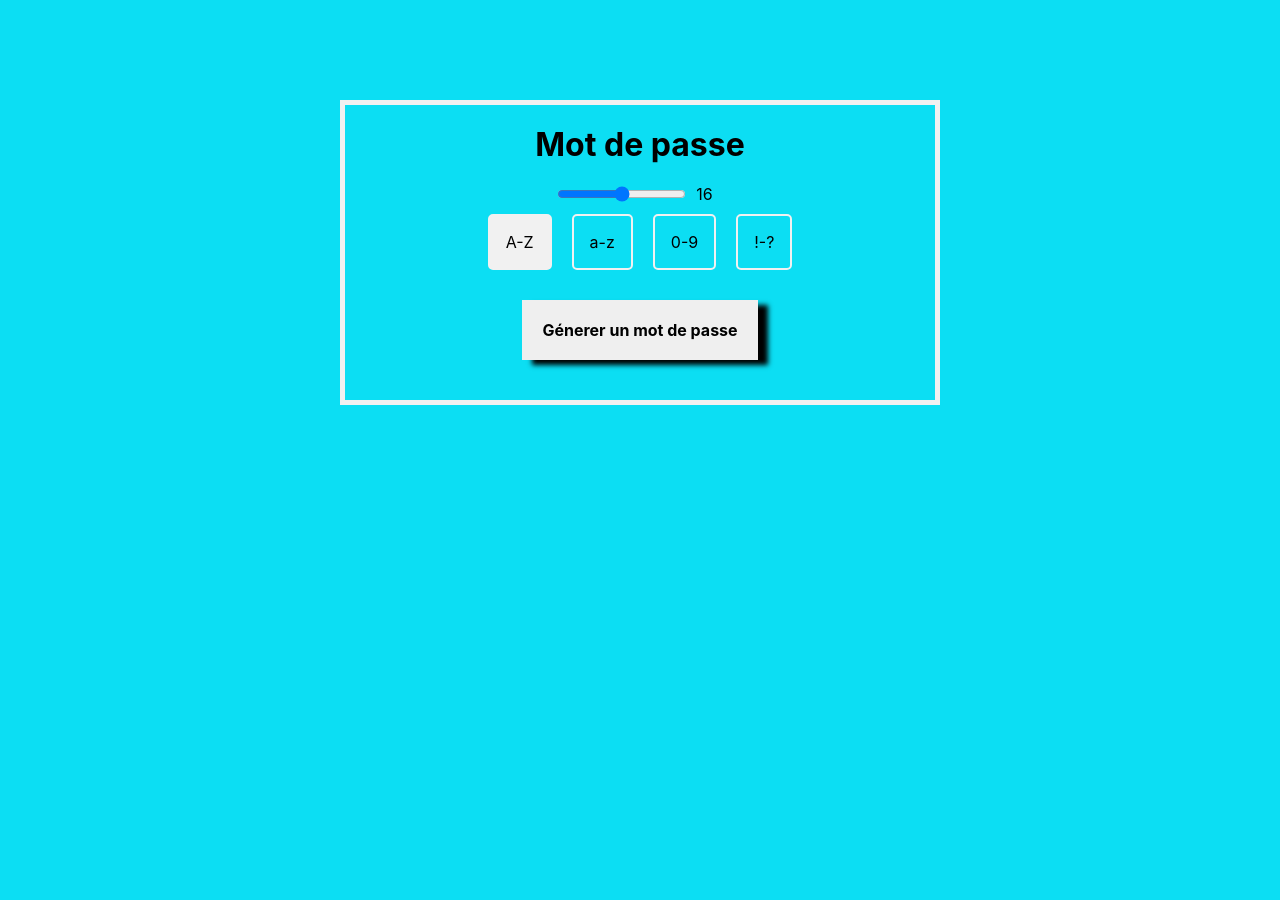
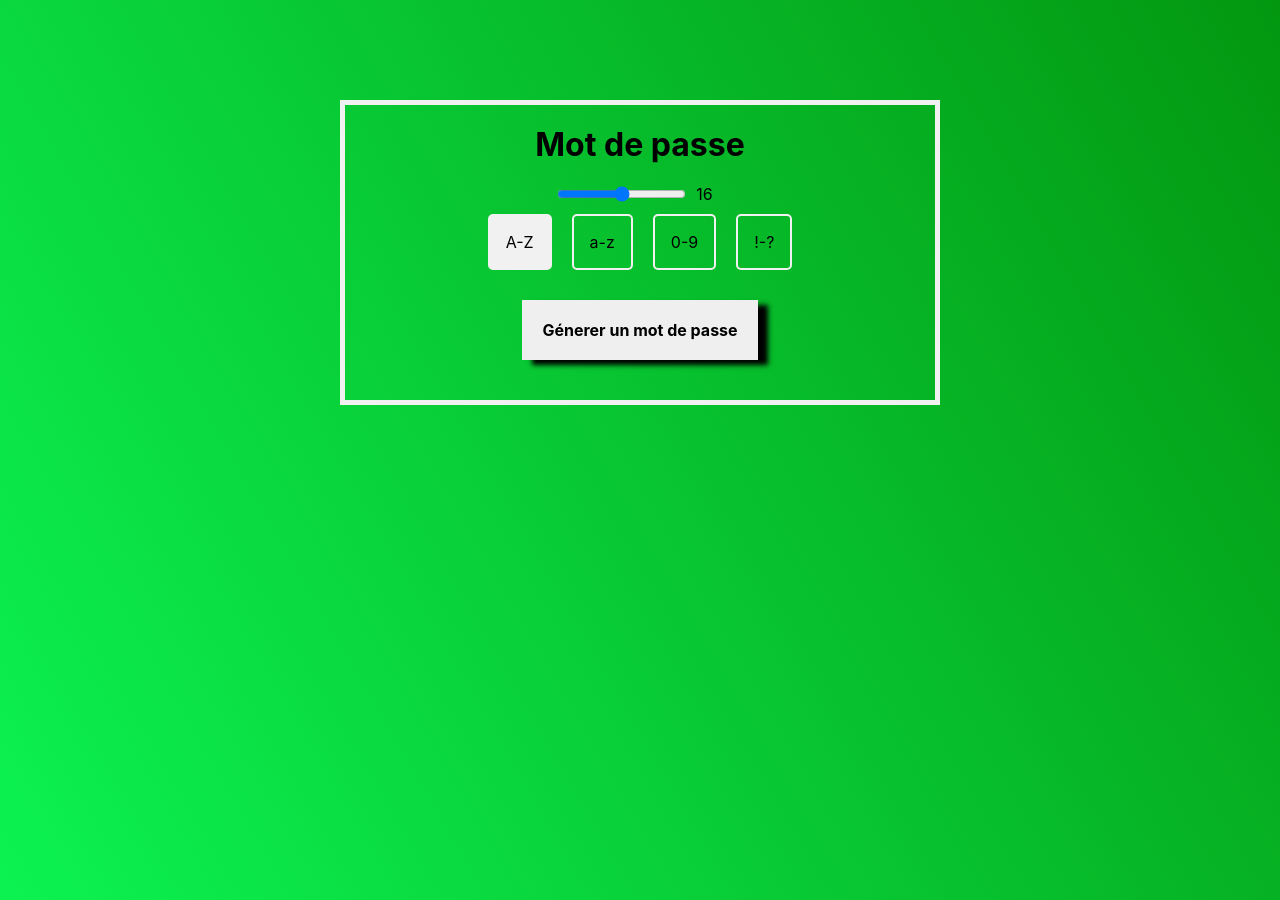
Before and after one commit to captainMoh/captainMoh.github.io, a plain HTML site: page index.html in a window 1280 px wide. Before the commit the page ends 800 px from the top, so only its background shows below. Drawn offline with Linux system fonts and the light colour scheme.

Commit message:
nouveau background

```diff
--- a/style.css
+++ b/style.css
@@ -6,8 +6,9 @@
 }
 
 body {
-  background: #0CDEF3;
+  background: linear-gradient(60deg, #0cf351, #039710);
   overflow: hidden;
+  height: 100vh;
 }
 
 .main-container {
@@ -33,7 +34,7 @@ body {
   font-size: xx-large;
   font-weight: bolder;
   border: none;
-  background: #0CDEF3;
+  background: transparent;
   width: 100%;
   text-align: center;
   outline: none;
```
